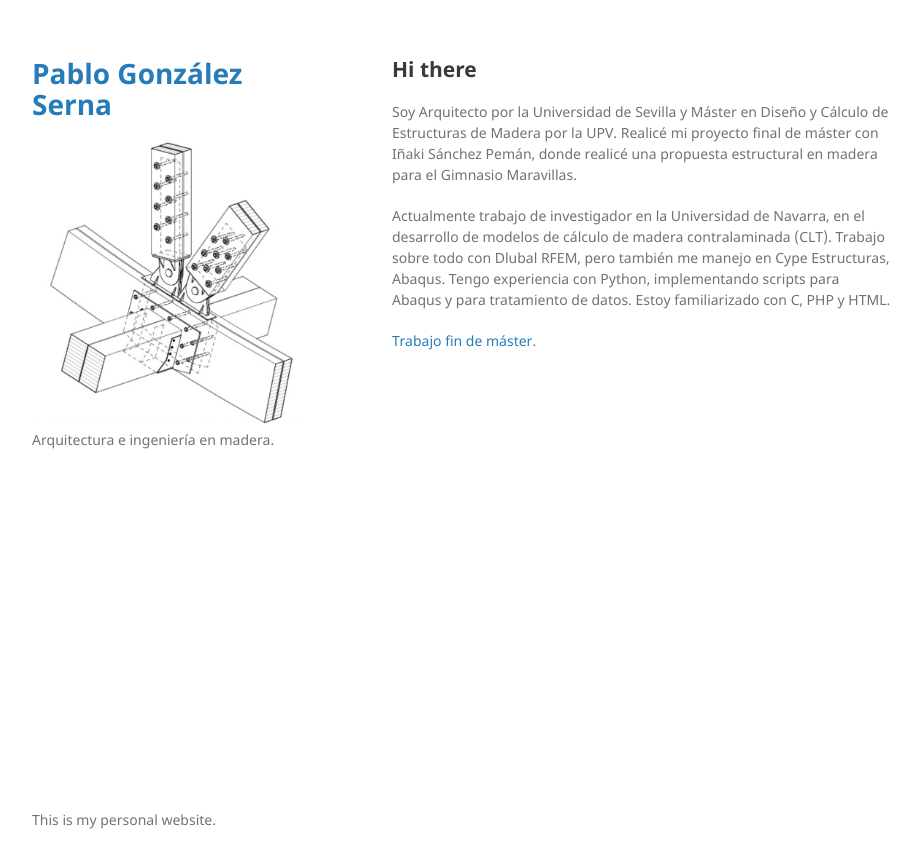
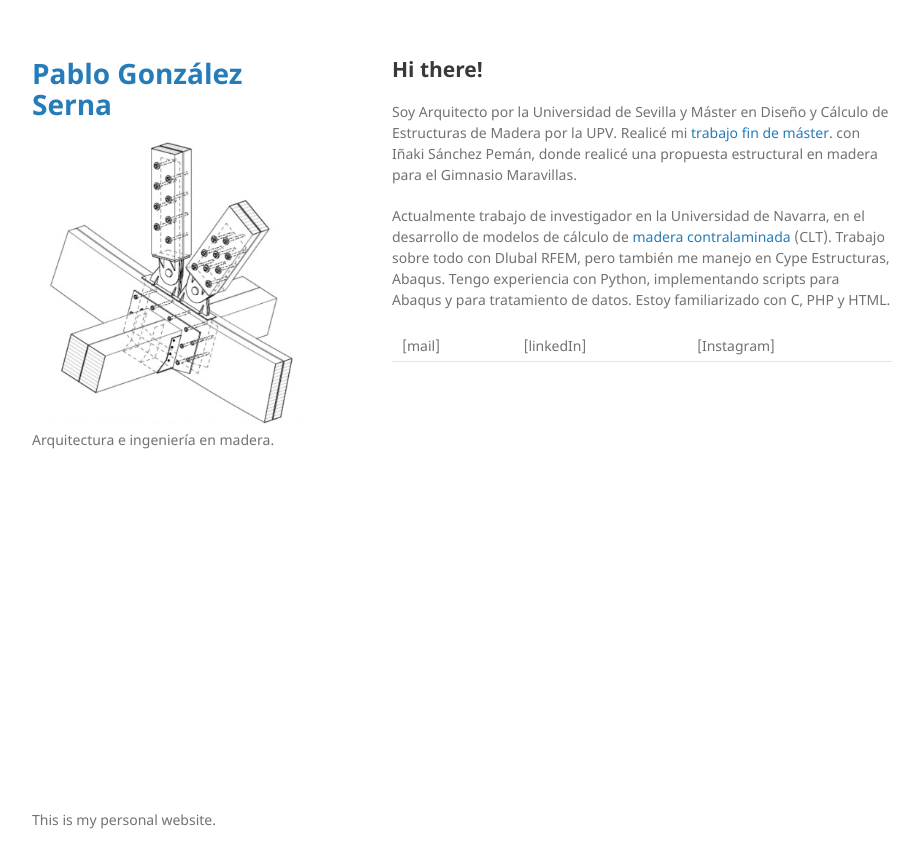
Before and after one commit to parametropic/webtest2, a Jekyll site: the page built from index.md, in a window 1280 px wide. Shown: the top 868 px of the page, without its empty margins (178-1098 px from the left). Built offline with Jekyll 4.4.1, drawn with Linux system fonts in a browser that asks for light colours; our own code applies the rules of GitHub Pages for plain Markdown files.

Commit message:
Update index.md

```diff
--- a/index.md
+++ b/index.md
@@ -1,13 +1,13 @@
 ---
 layout: default
 ---
-## Hi there
+## Hi there!
 
 Soy Arquitecto por la Universidad de Sevilla y Máster en Diseño y Cálculo de Estructuras de Madera por la UPV.
-Realicé mi proyecto final de máster con Iñaki Sánchez Pemán, donde realicé una propuesta estructural en madera para el Gimnasio Maravillas.
+Realicé mi [trabajo fin de máster](./tfm.html). con Iñaki Sánchez Pemán, donde realicé una propuesta estructural en madera para el Gimnasio Maravillas.
 
-Actualmente trabajo de investigador en la Universidad de Navarra, en el desarrollo de modelos de cálculo de madera contralaminada (CLT).
+Actualmente trabajo de investigador en la Universidad de Navarra, en el desarrollo de modelos de cálculo de [madera contralaminada](./clt.html) (CLT).
 Trabajo sobre todo con Dlubal RFEM, pero también me manejo en Cype Estructuras, Abaqus.
 Tengo experiencia con Python, implementando scripts para Abaqus y para tratamiento de datos. Estoy familiarizado con C, PHP y HTML.
 
-[Trabajo fin de máster](./tfm.html).
+[mail]  |  [linkedIn]  |  [Instagram]
```
